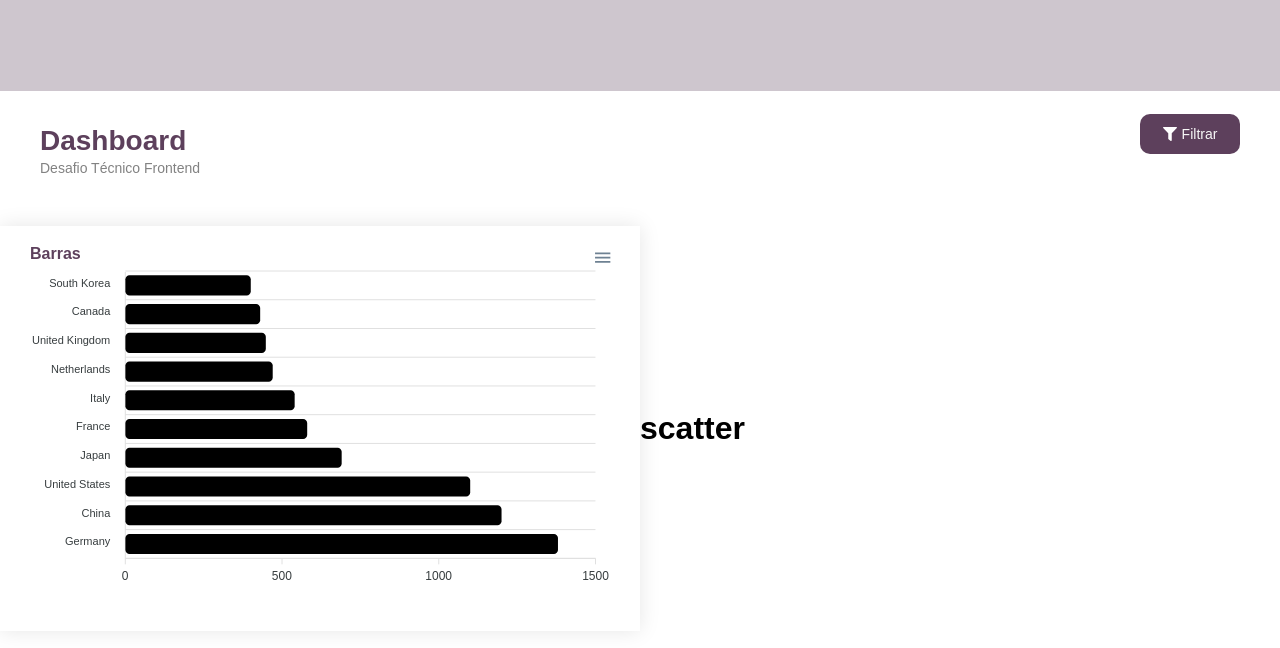
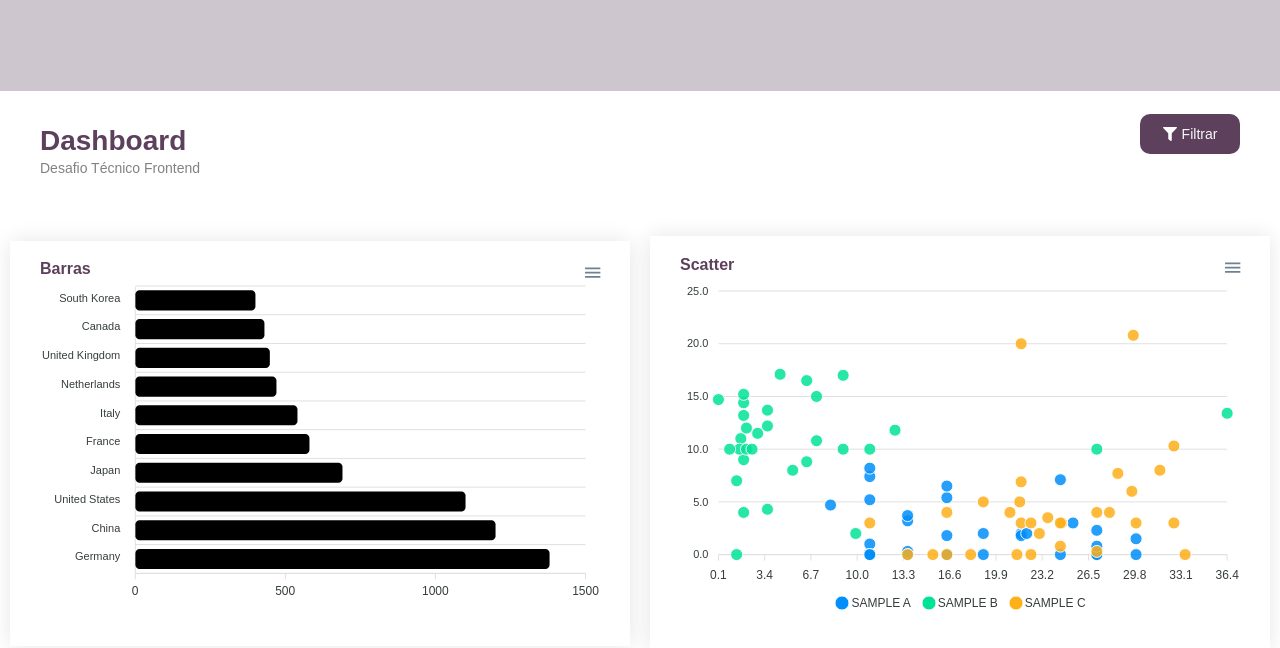
Before and after one commit to charleeslemes/teste-minehr, a React (Create React App) app: page / in a window 1280 px wide. Shown: the top 648 px of the page. Built offline with nearby package versions, Linux system fonts and the light colour scheme.

Commit message:
adicionando gráfico scatter e estilizando

```diff
--- a/src/components/GraphBar/index.js
+++ b/src/components/GraphBar/index.js
@@ -1,7 +1,6 @@
 import { useState } from 'react';
 import {} from './styled';
 import ApexCharts from 'react-apexcharts';
-import menu from '../../assets/menu.svg';
 <style>
 @import url('https://fonts.googleapis.com/css2?family=Montserrat:wght@700&display=swap');
 </style>
@@ -10,16 +9,14 @@
 
 export default function GraphBar(){
 
-    const [series, setSeries] = useState({series: [{
+    const [GraphicBar, setGraphicBar] = useState({series: [{
         data: [400, 430, 448, 470, 540, 580, 690, 1100, 1200, 1380]
-      }]})
+      }],
 
-
-    const [options, seetOptions] = useState({
       options: {
         chart: {
           type: 'bar',
-              height: 350,
+          height: 359,
           widtd: '100%',
           fontFamily: 'Montserrat, sans-serif',
 
@@ -57,15 +54,17 @@
         colors: '#5D405C'
 
       },
+
     })
+
 
 
     return(
         <>
 
         <ApexCharts
-         options={options.options}
-         series={series.series}
+         options={GraphicBar.options}
+         series={GraphicBar.series}
          type="bar"
          height={350}
             />
--- a/src/components/GraphScatter/index.js
+++ b/src/components/GraphScatter/index.js
@@ -0,0 +1,111 @@
+import { useState } from 'react';
+import ApexCharts from 'react-apexcharts';
+import menu from '../../assets/menu.svg';
+import info from '../../assets/info.svg';
+<style>
+@import url('https://fonts.googleapis.com/css2?family=Montserrat:wght@700&display=swap');
+</style>
+
+
+
+export default function GraphicScatter(){
+
+    const [graphScatter, setGraphScatter] = useState({
+        series: [{
+            name: "SAMPLE A",
+            data: [
+            [16.4, 5.4], [21.7, 2], [25.4, 3], [19, 2], [10.9, 1], [13.6, 3.2], [10.9, 7.4], [10.9, 0], [10.9, 8.2], [16.4, 0], [16.4, 1.8], [13.6, 0.3], [13.6, 0], [29.9, 0], [27.1, 2.3], [16.4, 0], [13.6, 3.7], [10.9, 5.2], [16.4, 6.5], [10.9, 0], [24.5, 7.1], [10.9, 0], [8.1, 4.7], [19, 0], [21.7, 1.8], [27.1, 0], [24.5, 0], [27.1, 0], [29.9, 1.5], [27.1, 0.8], [22.1, 2]]
+          },{
+            name: "SAMPLE B",
+            data: [
+            [36.4, 13.4], [1.7, 11], [5.4, 8], [9, 17], [1.9, 4], [3.6, 12.2], [1.9, 14.4], [1.9, 9], [1.9, 13.2], [1.4, 7], [6.4, 8.8], [3.6, 4.3], [1.6, 10], [9.9, 2], [7.1, 15], [1.4, 0], [3.6, 13.7], [1.9, 15.2], [6.4, 16.5], [0.9, 10], [4.5, 17.1], [10.9, 10], [0.1, 14.7], [9, 10], [12.7, 11.8], [2.1, 10], [2.5, 10], [27.1, 10], [2.9, 11.5], [7.1, 10.8], [2.1, 12]]
+          },{
+            name: "SAMPLE C",
+            data: [
+            [21.7, 3], [23.6, 3.5], [24.6, 3], [29.9, 3], [21.7, 20], [23, 2], [10.9, 3], [28, 4], [27.1, 0.3], [16.4, 4], [13.6, 0], [19, 5], [22.4, 3], [24.5, 3], [32.6, 3], [27.1, 4], [29.6, 6], [31.6, 8], [21.6, 5], [20.9, 4], [22.4, 0], [32.6, 10.3], [29.7, 20.8], [24.5, 0.8], [21.4, 0], [21.7, 6.9], [28.6, 7.7], [15.4, 0], [18.1, 0], [33.4, 0], [16.4, 0]]
+          }],
+          options: {
+            chart: {
+              height: 359,
+              width:'100%',
+              type: 'scatter',
+              fontFamily: 'Montserrat, sans-serif',
+              zoom: false,
+
+              toolbar: {
+                show: true,
+                offsetX: 0,
+                offsetY: 0,
+                tools: {
+                  download:true |`<img src={${menu}}>`,
+                  selection: true,
+                  zoom: true,
+                  zoomin: true,
+                  zoomout: true,
+                  pan:true,
+                  reset:true,
+                  customIcons: []
+                },
+                export: {
+                  csv: {
+                    filename: undefined,
+                    columnDelimiter: ',',
+                    headerCategory: 'category',
+                    headerValue: 'value',
+                    dateFormatter(timestamp) {
+                      return new Date(timestamp).toDateString()
+                    }
+                  },
+                  svg: {
+                    filename: undefined,
+                  },
+                  png: {
+                    filename: undefined,
+                  }
+                },
+                autoSelected: 'zoom'
+              },
+
+            },
+            xaxis: {
+              tickAmount: 10,
+              labels: {
+                formatter: function(val) {
+                  return parseFloat(val).toFixed(1)
+                }
+              }
+            },
+            yaxis: {
+              tickAmount: 7
+            },
+
+            title:{
+                text:'Scatter',
+                align: 'left',
+                margin: 10,
+                offsetX: 0,
+                offsetY: -7,
+                floating: true,
+                style: {
+                  fontSize:  '16px',
+                  fontWeight:  'bold',
+                  color:  '#5D405C'
+                },
+            },
+          },
+
+    })
+
+
+
+
+    return(
+        <>
+             <ApexCharts options={graphScatter.options}
+             series={graphScatter.series}
+              type="scatter"
+              />
+
+        </>
+    )
+}
--- a/src/pages/Dashboard/index.js
+++ b/src/pages/Dashboard/index.js
@@ -2,6 +2,8 @@
 import Header from '../../components/Header';
 import {FaFilter} from 'react-icons/fa';
 import GraphBar from '../../components/GraphBar';
+import GraphicScatter from '../../components/GraphScatter';
+
 
 export default function Dashboard(){
     return(
@@ -28,7 +30,7 @@
                 </BoxBar>
 
                 <BoxScatter>
-                    <h1>scatter</h1>
+                    <GraphicScatter/>
                 </BoxScatter>
 
             </ContainerGraficos>
--- a/src/pages/Dashboard/styled.js
+++ b/src/pages/Dashboard/styled.js
@@ -62,11 +62,15 @@
 `;
 
 export const BoxBar = styled.div`
-  padding: 20px;
+    margin: 10px;
+    padding: 20px;
     width: 50%;
     box-shadow: 0 0 20px #0000001A;
 `;
 
 export const BoxScatter = styled.div`
+    margin: 10px;
+    padding: 20px;
     width: 50%;
+    box-shadow: 0 0 20px #0000001A;
 `;
```
Also changed, not shown: src/assets/info.svg (added). Lines whose indentation alone changed are shown as unchanged.
